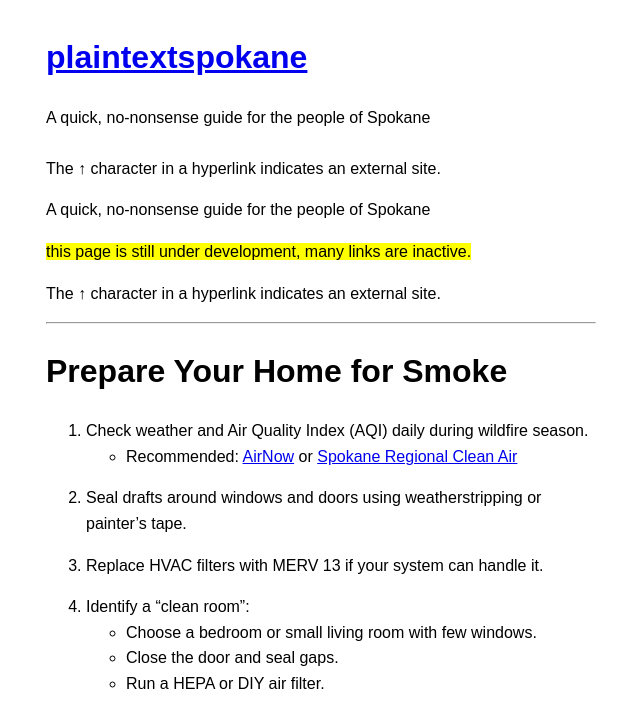
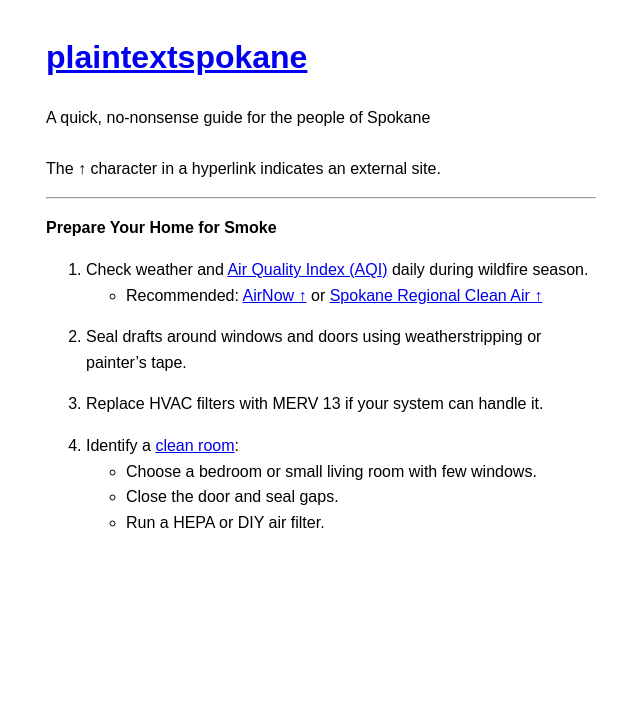
Before and after one commit to plaintextspokane/plaintextspokane.github.io, a Jekyll site: the page built from smoke-prep.md, in a window 1280 px wide. Shown: the top 728 px of the page, without its empty margins (319-959 px from the left). Built offline with Jekyll 4.4.1, drawn with Linux system fonts in a browser that asks for light colours; our own code applies the rules of GitHub Pages for plain Markdown files.

Commit message:
Update smoke-prep.md

```diff
--- a/smoke-prep.md
+++ b/smoke-prep.md
@@ -1,21 +1,14 @@
-A quick, no-nonsense guide for the people of Spokane
+---
+**Prepare Your Home for Smoke**
 
-<mark>this page is still under development, many links are inactive.</mark>
-
-The ↑ character in a hyperlink indicates an external site.
-
----
-
-# Prepare Your Home for Smoke
-
-1. Check weather and Air Quality Index (AQI) daily during wildfire season.
-   - Recommended: [AirNow](https://www.airnow.gov) or [Spokane Regional Clean Air](https://www.spokanecleanair.org/)
+1. Check weather and [Air Quality Index (AQI)](/aqi.html) daily during wildfire season.
+   - Recommended: [AirNow ↑](https://www.airnow.gov) or [Spokane Regional Clean Air ↑](https://www.spokanecleanair.org/)
 
 2. Seal drafts around windows and doors using weatherstripping or painter’s tape.
 
 3. Replace HVAC filters with MERV 13 if your system can handle it.
 
-4. Identify a “clean room”:
+4. Identify a [clean room](/clean-room.html):
    - Choose a bedroom or small living room with few windows.
    - Close the door and seal gaps.
    - Run a HEPA or DIY air filter.
```
